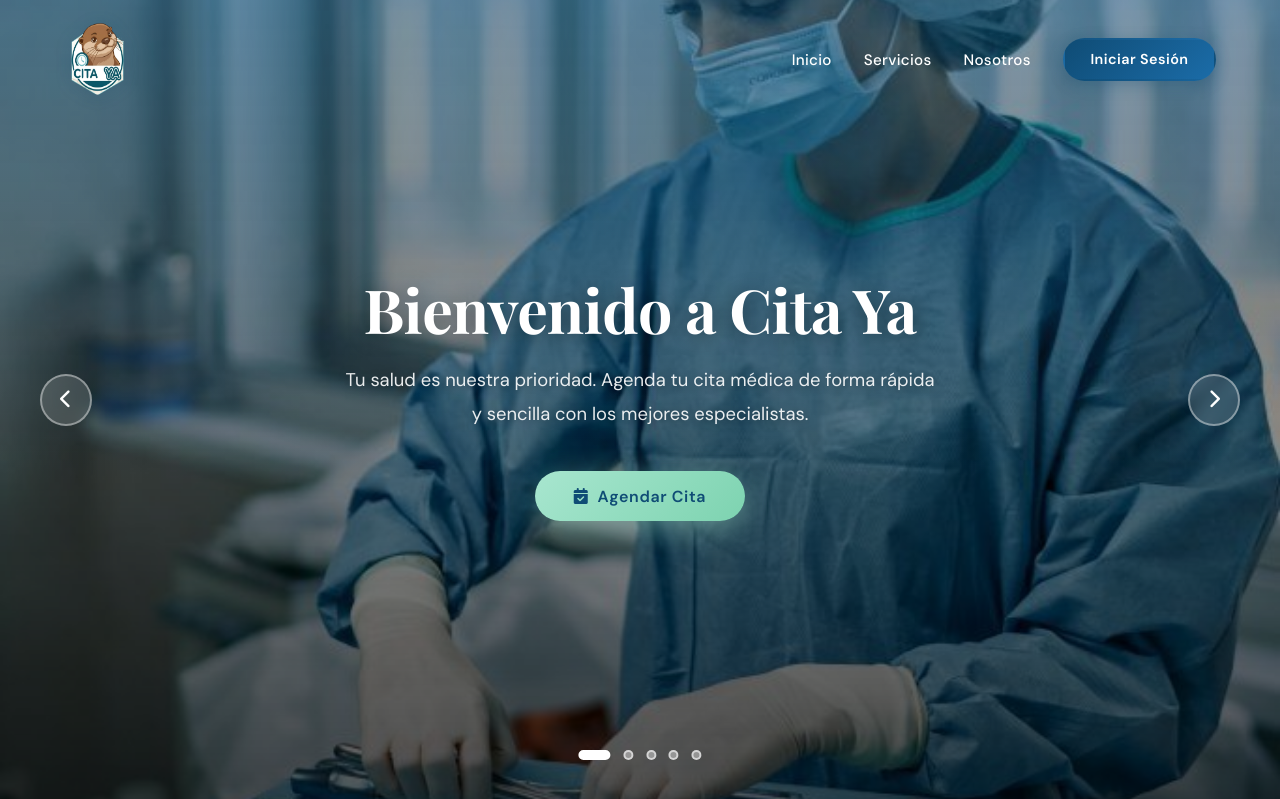
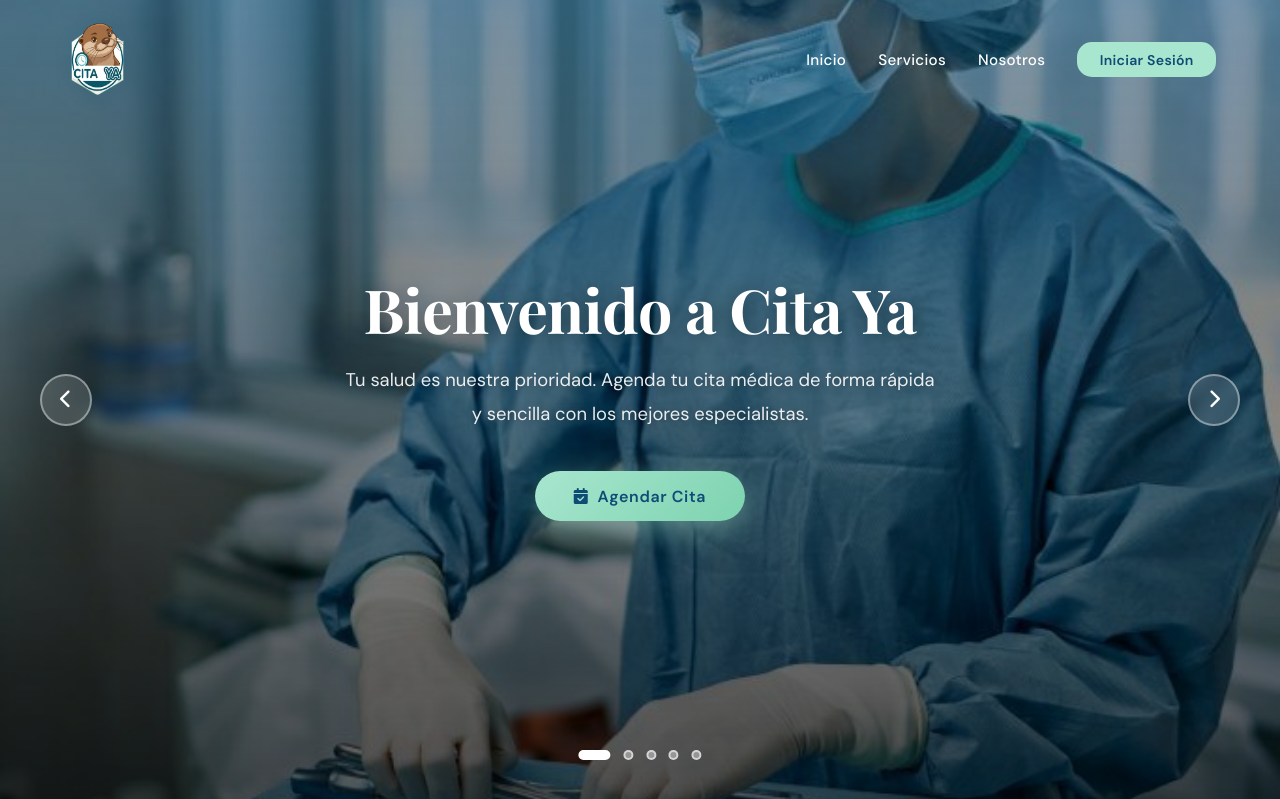
Before and after one commit to dubanbolivar31/CitaYa-Django, a Django app: page / in a window 1280 px wide. Shown: the top 799 px of the page. Run offline with Django 5.2, Linux system fonts and the light colour scheme.

Commit message:
ajustes index

```diff
--- a/citas/static/assets/css/index.css
+++ b/citas/static/assets/css/index.css
@@ -121,25 +121,22 @@ header.scrolled .nav_li-a:hover {
 }
 
 .button_login {
-    color: #fff;
+    color: var(--azul-profundo);
+    background: var(--verde-menta);
     text-decoration: none;
-    background: linear-gradient(135deg, var(--azul-profundo), var(--azul-medio));
-    border-radius: 50px;
-    padding: 0.65rem 1.6rem;
+    border-radius: 15px;
+    padding: 0.55rem 1.4rem;
     font-weight: 600;
-    font-size: 0.9rem;
-    letter-spacing: 0.03em;
-    transition: all var(--transicion);
-    box-shadow: 0 4px 15px rgba(15, 76, 117, 0.3);
-    border: 2px solid transparent;
+    font-size: 0.88rem;
+    letter-spacing: 0.02em;
+    transition: background var(--transicion), transform var(--transicion);
+    border: none;
+    white-space: nowrap;
 }
 
 .button_login:hover {
-    background: transparent;
-    border-color: var(--azul-profundo);
-    color: var(--azul-profundo);
-    box-shadow: none;
-    transform: translateY(-2px);
+    background: #8fd9bc;
+    transform: translateY(-1px);
 }
 
 header.scrolled .button_login:hover {
@@ -748,6 +745,7 @@ footer::before {
     align-items: center;
     justify-content: center;
     transition: all var(--transicion);
+    text-decoration: none;
 }
 
 .redes a:hover {
--- a/citas/templates/index.html
+++ b/citas/templates/index.html
@@ -233,7 +233,7 @@
             </div>
         </div>
         <div class="dr">
-            <p>Cita Ya &copy; 2025 — Todos los derechos reservados</p>
+            <p>Cita Ya &copy; 2026 — Todos los derechos reservados</p>
         </div>
     </footer>
 
```
